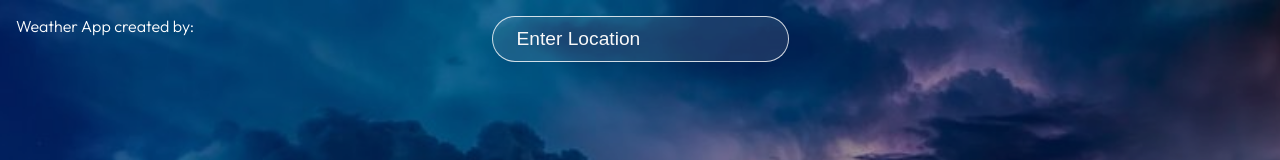
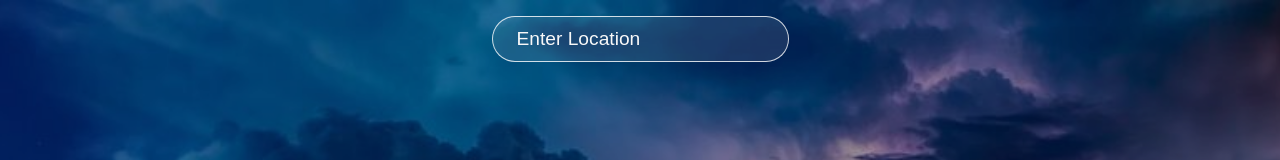
Before and after one commit to andib01/React-weather-website, a React (Create React App) app: page / in a window 1280 px wide. Shown: the top 160 px of the page. Built offline with nearby package versions, Linux system fonts and the light colour scheme.

Commit message:
Add files via upload

```diff
--- a/src/App.js
+++ b/src/App.js
@@ -23,7 +23,6 @@ function App() {
 
   return (
     <div className="app">
-      <div className="weather-app-title">Weather App created by:</div>
       <div className="search">
         <input
           value={location}
```
